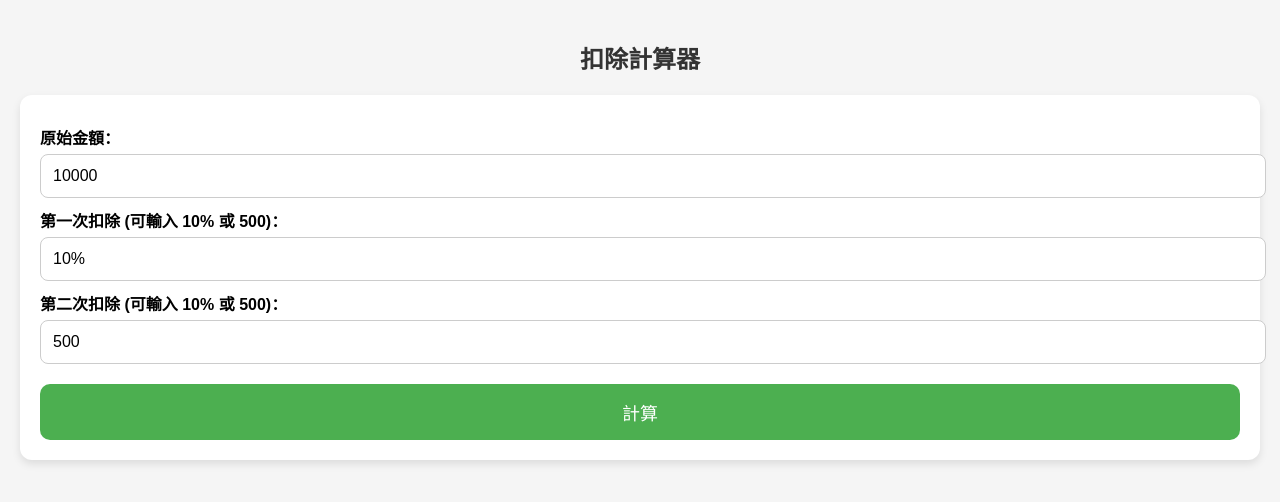
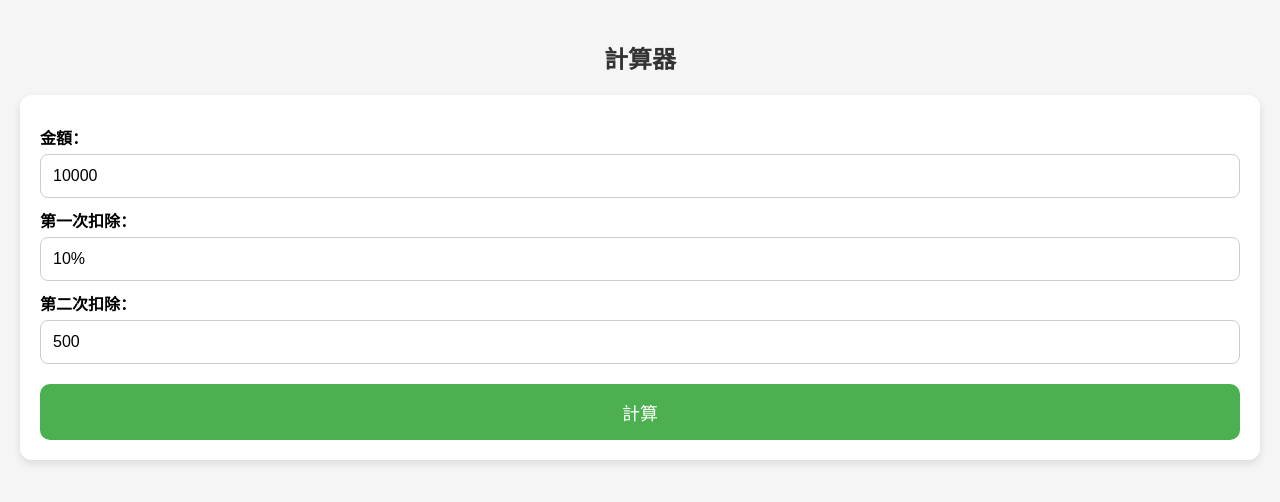
Before and after one commit to laplacehk/deduction-calculator, a plain HTML site: page index.html in a window 1280 px wide. Drawn offline with Linux system fonts and the light colour scheme.

Commit message:
index.html

```diff
--- a/index.html
+++ b/index.html
@@ -21,6 +21,7 @@
       padding: 20px;
       margin-bottom: 20px;
       box-shadow: 0 4px 8px rgba(0,0,0,0.1);
+      max-width: 100%;
     }
     label {
       font-weight: bold;
@@ -28,21 +29,14 @@
       display: block;
     }
     input {
-      width: 100%;
+      width: 100%;              /* 讓輸入框自動填滿容器 */
+      max-width: 100%;          /* 限制最大寬度不超過螢幕 */
+      box-sizing: border-box;   /* 包含 padding 在寬度計算內 */
       padding: 12px;
       margin-top: 5px;
       border: 1px solid #ccc;
       border-radius: 8px;
       font-size: 16px;
-    }
-    /* 移除 number input 的上下箭頭 */
-    input[type=number]::-webkit-inner-spin-button,
-    input[type=number]::-webkit-outer-spin-button {
-      -webkit-appearance: none;
-      margin: 0;
-    }
-    input[type=number] {
-      -moz-appearance: textfield; /* Firefox */
     }
     button {
       width: 100%;
@@ -65,20 +59,21 @@
       box-shadow: 0 4px 8px rgba(0,0,0,0.1);
       font-size: 18px;
       line-height: 1.6;
+      word-wrap: break-word;    /* 防止文字超出邊界 */
     }
   </style>
 </head>
 <body>
-  <h2>扣除計算器</h2>
+  <h2>計算器</h2>
 
   <div class="card">
-    <label>原始金額：</label>
+    <label>金額：</label>
     <input type="number" id="amount" value="10000">
 
-    <label>第一次扣除 (可輸入 10% 或 500)：</label>
+    <label>第一次扣除：</label>
     <input type="text" id="firstDeduction" value="10%">
 
-    <label>第二次扣除 (可輸入 10% 或 500)：</label>
+    <label>第二次扣除：</label>
     <input type="text" id="secondDeduction" value="500">
 
     <button onclick="calculate()">計算</button>
```
